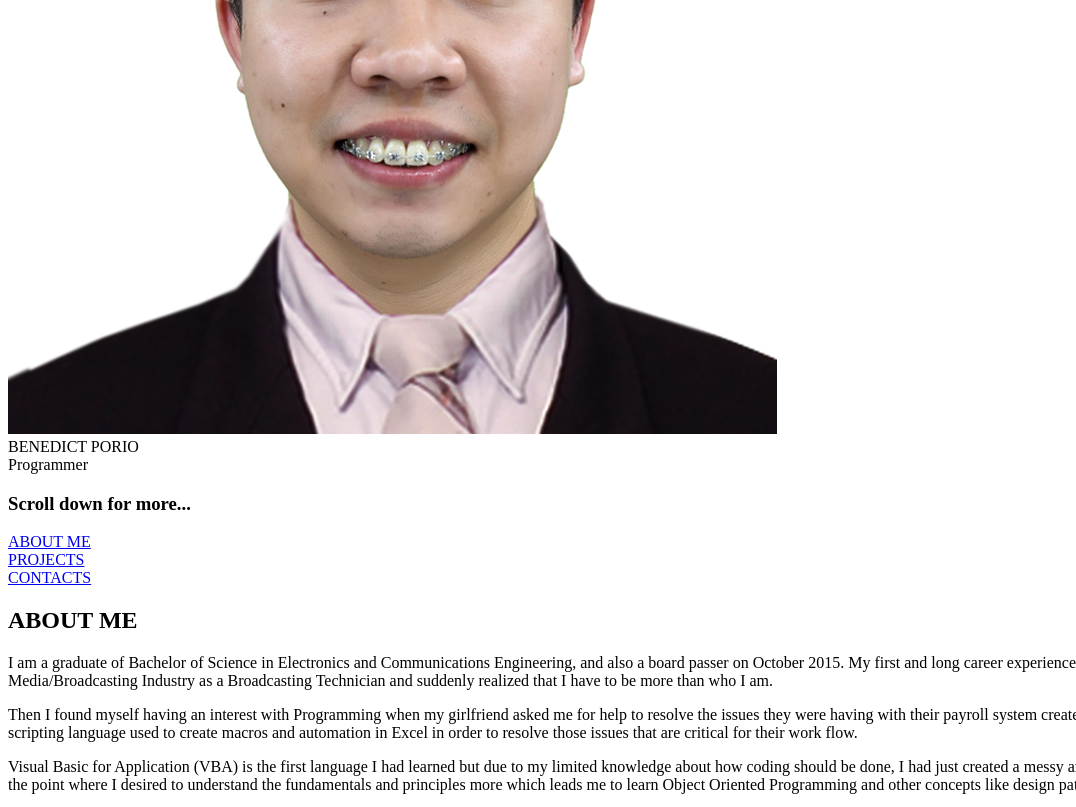
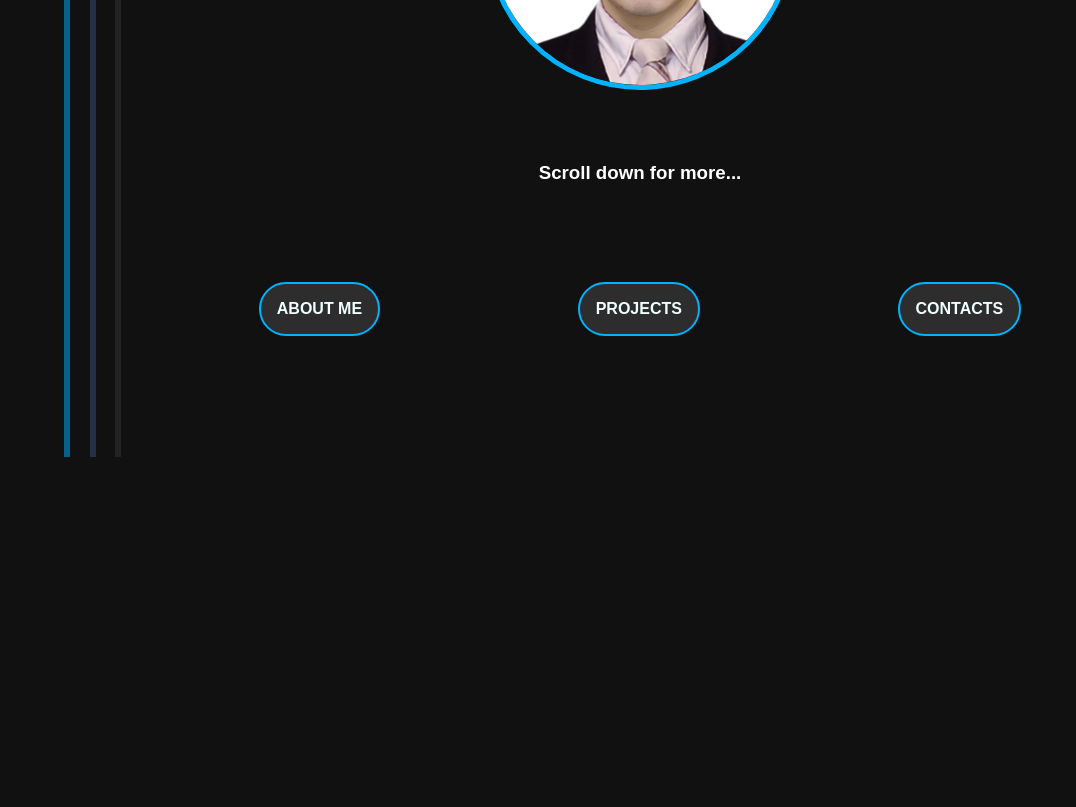
Before and after one commit to benporio/my-portfolio, a plain HTML site: page index.html in a window 1280 px wide. Shown: the part 343-1150 px from the top of the page, without its empty margins (0-1076 px from the left). After the commit the page ends 800 px from the top, so only its background shows below. Drawn offline with Linux system fonts and the light colour scheme; the site is published under a folder, as on GitHub Pages, so addresses that start at the root find nothing.

Commit message:
resolve include file paths

```diff
--- a/index.html
+++ b/index.html
@@ -4,10 +4,10 @@
     <meta charset="UTF-8">
     <meta name="viewport" content="width=device-width, height=device-height, initial-scale=1.0">
     <title>Document</title>
-    <link rel="stylesheet" href="/css/index.css">
-    <link rel="stylesheet" media="screen and (min-width: 1025px)" href="/css/wide-screen.css">
-    <link rel="stylesheet" media="screen and (max-width: 1024px)" href="/css/mid-screen.css">
-    <link rel="stylesheet" media="screen and (max-width: 768px)" href="/css/small-screen.css">
+    <link rel="stylesheet" href="css/index.css">
+    <link rel="stylesheet" media="screen and (min-width: 1025px)" href="css/wide-screen.css">
+    <link rel="stylesheet" media="screen and (max-width: 1024px)" href="css/mid-screen.css">
+    <link rel="stylesheet" media="screen and (max-width: 768px)" href="css/small-screen.css">
 </head>
 <body>
     <div class="body-bg-decoration">
@@ -138,6 +138,6 @@
             </main>
         </div>
     </div>
-    <script src="/js/index.js"></script>
+    <script src="js/index.js"></script>
 </body>
 </html>
```
